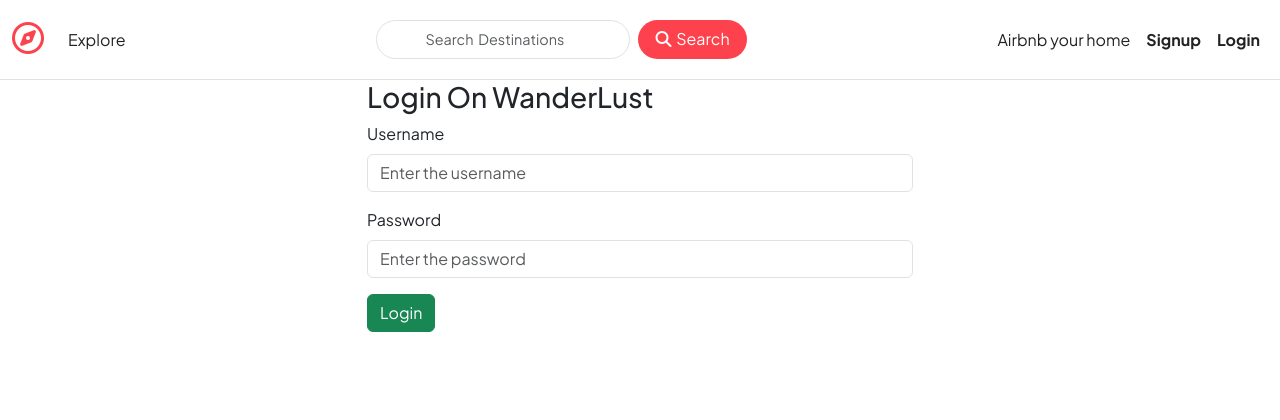
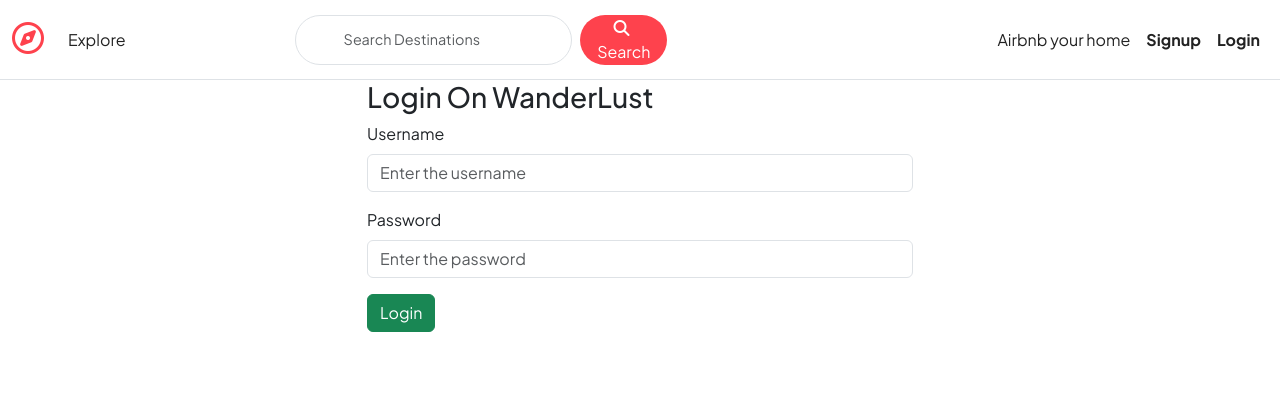
Before and after one commit to Dipankar1508/WanderLust, a Node server app: page /login in a window 1280 px wide. Shown: the top 420 px of the page. Run offline with Node 20, Linux system fonts and the light colour scheme; some libraries are stand-ins or nearby versions.

Commit message:
navbar.ejs

```diff
--- a/views/include/navbar.ejs
+++ b/views/include/navbar.ejs
@@ -14,18 +14,23 @@
       <div class="navbar-nav">
         <a class="nav-link" href="/listing">Explore</a>
       </div>
-      <div class="navbar-nav ms-auto">
-        <form class="d-flex">
-          <input class="form-control me-2 search-inp" type="search" placeholder="Search  Destinations">
-          <button class="btn search-btn" type="submit"><i class="fa-solid fa-magnifying-glass"></i>Search</button>
+
+      <!-- Search Bar -->
+      <div class="navbar-nav mx-auto">
+        <form class="d-flex" action="/listing" method="GET">
+          <input class="form-control me-2 search-inp" type="search" name="search" placeholder="Search Destinations">
+          <button class="btn search-btn" type="submit">
+            <i class="fa-solid fa-magnifying-glass"></i> Search
+          </button>
         </form>
       </div>
+
       <div class="navbar-nav ms-auto">
         <a class="nav-link" href="/listing/new">Airbnb your home</a>
         <% if(!currentUser){ %>
         <a class="nav-link" href="/signup"><b>Signup</b></a>
         <a class="nav-link" href="/login"><b>Login</b></a>
-        <% } %> <% if(currentUser){ %>
+        <% } else { %>
         <a class="nav-link" href="/logout"><b>Logout</b></a>
         <% } %>
       </div>
```
